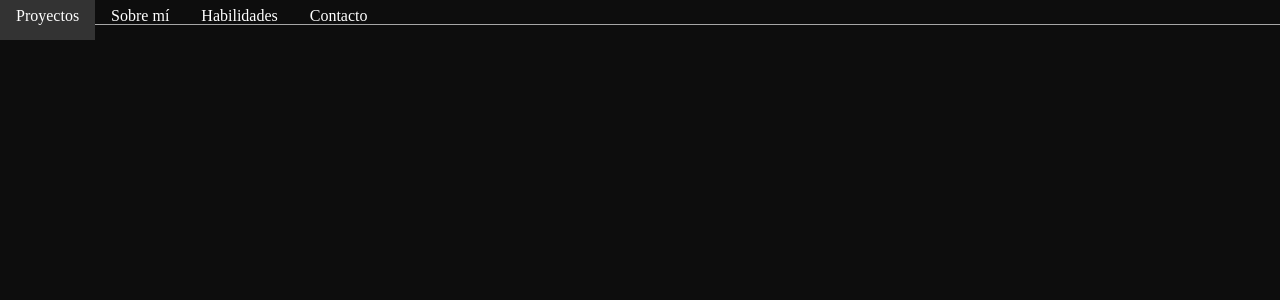
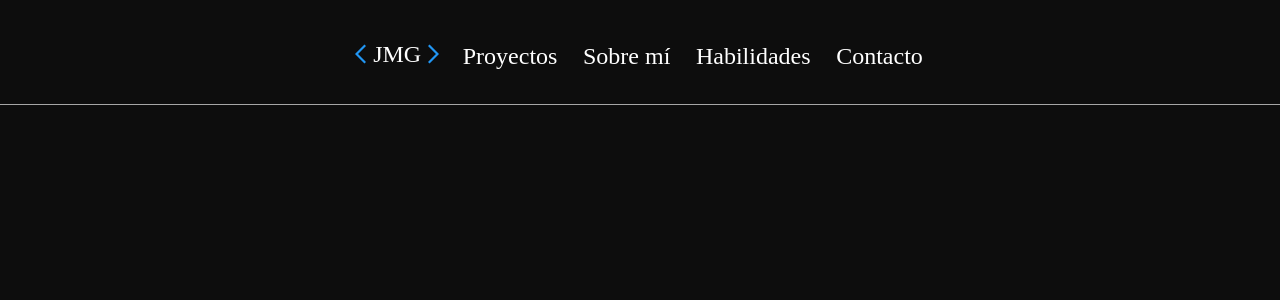
Before and after one commit to Daffier27/jmg-portFolio, a React (Vite) app: page / in a window 1280 px wide. Shown: the top 300 px of the page. Built offline with nearby package versions, Linux system fonts and the light colour scheme.

Commit message:
Menu del header y logo

```diff
--- a/src/App.css
+++ b/src/App.css
@@ -4,50 +4,93 @@
 .main-header {
   margin: 0;
   border-bottom: 1px solid var(--secondary-text);
+  font-size: 1.5rem;
+  min-height: 60px;
+  display: grid;
+  grid-template-columns: 1fr  1fr; /* Agregar una columna adicional */
+  grid-template-rows: 1fr auto; /* Agregar una fila adicional */
+  align-items: center; /* Alinear verticalmente en el centro */
+}
+
+.logo {
+  display: inline;
+  padding: 0.3rem;
+  align-items: center;
+  position: relative;
+  grid-column: 1; /* Colocar el logo en la primera columna */
 }
 
 .menu-button {
+  padding: 0.3rem;
+  margin-right: 0.5rem;
   background-color: var(--main-bg);
+  justify-self: end;
+
   border: none;
+  grid-column: 2; /* Colocar el botón de menú en la segunda columna */
 }
 
-.menu-icon:active{
+.menu-icon:active {
   background-color: var(--secondary-bg);
 }
 
 .menu-icon {
   color: var(--main-bg);
-  font-size: 24px;
+  font-size: 40px;
   width: 100%;
 }
 
-.header-menu{
+.header-menu {
   display: flex;
   flex-direction: column;
+  grid-template-columns: repeat(auto-fill, minmax(100px, 1fr));
+  grid-gap: 10px;
+  justify-content: center;
   align-items: center;
-
+  grid-column: 1 / span 3;
 }
 
-.menu-item{
+.menu-item {
   text-decoration: none;
   color: var(--main-text);
-  width: 99vw;
   text-align: center;
-  padding: 1rem;
+  padding: .8rem;
+  position: relative;
 }
 
-.menu-item:hover{
-  background-color: var(--secondary-bg);
+.menu-item::before {
+  content: "";
+  position: absolute;
+  top: 0;
+  left: 0;
+  right: 0;
+  bottom: 0;
+  background: #353535;
+  filter: blur(1rem);
+  z-index: -1;
+  opacity: 0;
+  transition: opacity 0.3s ease-in-out;
 }
 
-@media(min-width: 768px){
+.menu-item:hover::before {
+  opacity: 1;
+  filter: blur(5px);
+}
+
+@media (min-width: 768px) {
   /* Header query */
-    .menu-button{
-      display: none;
-    }
+  .main-header {
+  display: flex;
+  justify-content: center;
+  min-height: 6rem;
+  }
 
-    .header-menu{
-      display: block;
-      flex-direction: row;
-    }
+  .menu-button {
+    display: none;
+  }
+
+  .header-menu {
+    display: block;
+    grid-column: auto; /* Restablecer la ubicación de la cuadrícula en pantallas más grandes */
+  }
 }
--- a/src/components/Header.jsx
+++ b/src/components/Header.jsx
@@ -2,6 +2,7 @@ import { useEffect, useState } from 'react'
 import {FiAlignJustify} from 'react-icons/fi'
 
 import HeaderMenu from './HeaderMenu'
+import Logo from './Logo'
 import switchOpenState from '../helpers/switchOpenState'
 
 import {mobileWidth} from '../helpers/constants'
@@ -27,11 +28,14 @@ export default function Header() {
 
   return(
     <header className='main-header '>
+      <Logo/>
       {(<button className='menu-button' onClick={() => switchOpenState(isOpen, setOpen)}>
         <FiAlignJustify className='menu-icon' style={{color:'white'}}/>
       </button>
       )}
+
       <HeaderMenu isOpen={isOpen} size={windowWidth}/>
+
     </header>
   )
 }
--- a/src/components/HeaderMenu.jsx
+++ b/src/components/HeaderMenu.jsx
@@ -1,13 +1,13 @@
 import PropTypes from 'prop-types'
 export default function HeaderMenu ({ isOpen, size }) {
   if(isOpen && size <= 768){
-    return null
+    return
   }
   const items = [ 'Proyectos', 'Sobre mí', 'Habilidades', 'Contacto']
 
   return(
     <nav className='header-menu'>
-      {items.map((item, index ) => <a key={index + item} className='menu-item' href='#'>{item}</a>)}
+      {items.map((item, index ) => <a key={index + item} className='menu-item' href='#'><span>{item}</span></a>)}
     </nav>
   )
 }
--- /dev/null
+++ b/src/components/Logo.jsx
@@ -0,0 +1,10 @@
+import {FcPrevious, FcNext} from 'react-icons/fc'
+export default function Logo () {
+return(
+  <div className='logo'>
+    <FcPrevious/>
+    <span style={{'vertical-align': '0.3rem'}} >JMG</span>
+    <FcNext/>
+  </div>
+)
+}
```
